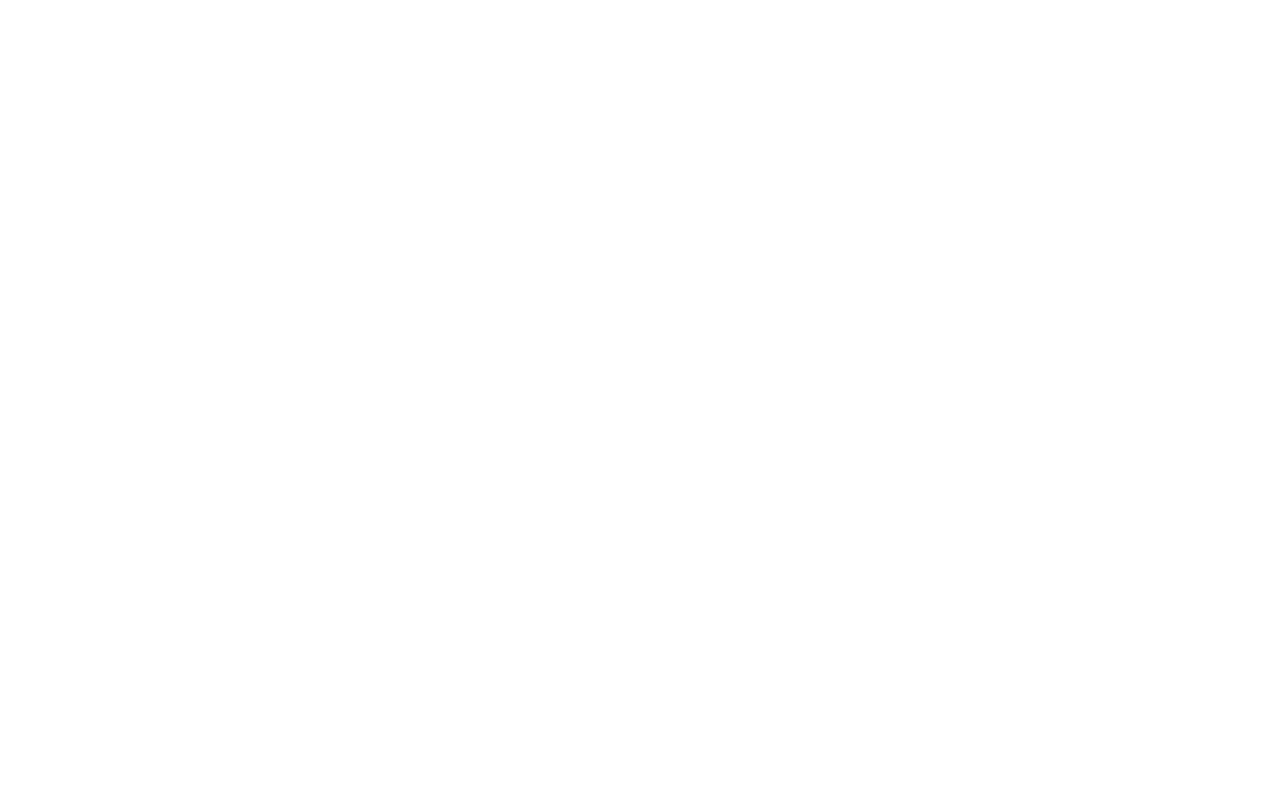
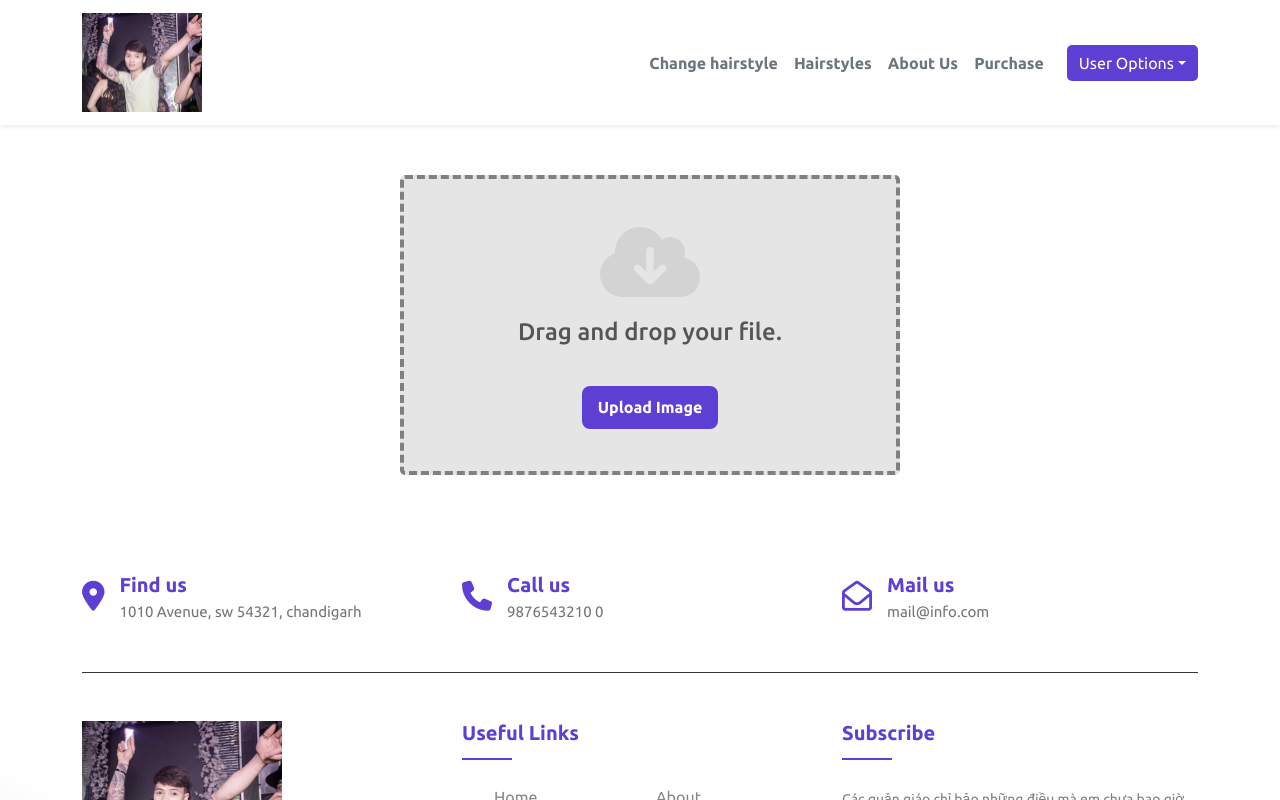
Before and after one commit to Hikarius25/newlook-ui, a React (Vite) app: page /function in a window 1280 px wide. Before the commit this address had no page. Shown: the top 800 px of the page. Built offline with nearby package versions, Linux system fonts and the light colour scheme.

Commit message:
finish-function(upload image)

```diff
--- a/src/App.jsx
+++ b/src/App.jsx
@@ -5,6 +5,8 @@
 import Login from './pages/Login';
 import Register from './pages/Register';
 import Profile from './pages/Profile';
+import Function from './pages/Function';
+import Purchase from './pages/Purchase';
 
 
 const App = () => {
@@ -14,6 +16,8 @@
         <Route path="/login" element={<Login />} />
         <Route path="/register" element={<Register />} />
         <Route path="/profile/:activepage?" element={<Profile />} />
+        <Route path="/function" element={<Function />} />
+        <Route path="/purchase" element={<Purchase />} />
       </Routes>
   );
 };
--- a/src/components/GeneratedImage/GeneratedImage.jsx
+++ b/src/components/GeneratedImage/GeneratedImage.jsx
@@ -8,6 +8,7 @@
   return (
     <div className="generated-image">
       <h2 >Generated Image</h2>
+      <h6>(within 15 days)</h6>
 
       <div class="generated-image-container">
         <table class="generated-image-table">
--- a/src/components/Header/Header.jsx
+++ b/src/components/Header/Header.jsx
@@ -5,6 +5,7 @@
 import dotxe from '../../assets/dotxe.png';
 import hailong from '../../assets/hailong.png';
 import HeaderFoot from '../HeaderFoot/HeaderFoot';
+import UploadImage from '../UploadImage/UploadImage';
 
 const Header = () => {
   return (
@@ -30,9 +31,10 @@
           </Col>
           <Col md={6}>
             <div className="head_right">
-              <div className="imageContainer d-flex justify-content-end align-items-center shadow-sm rounded">
+              {/* <div className="imageContainer d-flex justify-content-end align-items-center shadow-sm rounded">
                 <img src={choose_Pic} alt="choose-Picture" className='head_rightImg' />
-              </div>
+              </div> */}
+              <UploadImage/>
             </div>
           </Col>
         </Row>
--- a/src/components/Topbar/Topbar.jsx
+++ b/src/components/Topbar/Topbar.jsx
@@ -15,16 +15,16 @@
     <div>
       <Navbar expand="lg" className="bg-transparent shadow-sm">
         <Container>
-          <Navbar.Brand href="#">
+          <Navbar.Brand as={Link} to="/ ">
             <img src={logo} alt="logo" style={{width:"25%", height:"100%", objectFit:'cover'}}/>
           </Navbar.Brand>
           <Navbar.Toggle aria-controls="basic-navbar-nav" />
           <Navbar.Collapse id="basic-navbar-nav">
             <Nav className="ms-auto text-center d-flex justify-content-center align-items-center">
-              <Nav.Link href="#" className='text-secondary fw-bold'>Change hairstyle</Nav.Link>
+              <Nav.Link as={Link} to="/function" className='text-secondary fw-bold'>Change hairstyle</Nav.Link>
               <Nav.Link href="#" className='text-secondary fw-bold'>Hairstyles</Nav.Link>
               <Nav.Link href="#" className='text-secondary fw-bold'>About Us</Nav.Link>
-              <Nav.Link href="#" className='text-secondary fw-bold'>Purchase</Nav.Link>
+              <Nav.Link as={Link} to="/purchase" className='text-secondary fw-bold'>Purchase</Nav.Link>
 
               <Dropdown align="end">
                 <Dropdown.Toggle className="dropdown-toggle">User Options</Dropdown.Toggle>
--- /dev/null
+++ b/src/components/UploadImage/UploadImage.css
@@ -0,0 +1,56 @@
+.dragdrop {
+    display: flex;
+    flex-direction: column;
+    justify-content: center;
+    align-items: center;
+    border: 4px dashed gray;
+    border-radius: 5px;
+    background-color: rgba(0, 0, 0, 0.1);
+    padding: 2rem;
+    gap: 1rem;
+    height: 300px;
+  }
+
+  .dragdrop i {
+    font-size: 5rem;
+    color: lightgray;
+  }
+
+  .dragdrop h4 {
+    color: #555;
+  }
+
+  .dragdrop label input {
+    display: none;
+  }
+
+  .dragdrop label .upload-btn {
+    margin-top: 15px;
+    padding: 0.6rem 1rem;
+    border-radius: 0.5rem;
+    background-color: rgb(93, 63, 211);
+    color: white;
+    font-weight: bold;
+    border: none;
+    cursor: pointer;
+    transition: 0.3s;
+  }
+
+  .dragdrop .upload-btn:hover {
+    background-color: rgb(127, 0, 255);
+    transition: 0.3s;
+  }
+
+  .temp-images {
+    margin-top: 1rem;
+    display: flex;
+    flex-wrap: wrap;
+    gap: 0.5rem;
+  }
+
+  .temp-images img {
+    height: 100px;
+    width: 75px;
+    object-fit: cover;
+    border-radius: 5px;
+  }
--- /dev/null
+++ b/src/components/UploadImage/UploadImage.jsx
@@ -0,0 +1,43 @@
+import "./UploadImage.css";
+
+export default function UploadImage({ setFiles, accepts }) {
+  const handleDrag = (e) => {
+    e.preventDefault();
+  };
+
+  const handleDrop = (e) => {
+    e.preventDefault();
+    if (!e.dataTransfer?.files) return;
+
+    // Extract the first file only
+    const file = e.dataTransfer.files[0];
+    if (file && accepts.includes(file.type)) {
+      setFiles([file]); // Pass only the first file
+    }
+  };
+
+  const handleFiles = (e) => {
+    e.preventDefault();
+    const file = e.target.files[0]; // Get the first file
+    if (file) {
+      setFiles([file]); // Pass only the first file
+    }
+  };
+
+  return (
+    <div className="dragdrop" onDragOver={handleDrag} onDrop={handleDrop}>
+      <i className="fa-solid fa-cloud-arrow-down"></i>
+      <h4>Drag and drop your file.</h4>
+      <label htmlFor="upload-files">
+        <input
+          accept={accepts}
+          multiple={false} // Restrict multiple file selection
+          onChange={handleFiles}
+          type="file"
+          id="upload-files"
+        />
+        <div className="upload-btn">Upload Image</div>
+      </label>
+    </div>
+  );
+}
--- /dev/null
+++ b/src/pages/Function.jsx
@@ -0,0 +1,24 @@
+import { React, useState, useEffect } from 'react';
+import '../styles/Function.css';
+import axios from 'axios';
+import { useNavigate, useParams } from "react-router-dom";
+import Topbar from '../components/Topbar/Topbar';
+import Footer from '../components/Footer/Footer';
+import UploadImage from '../components/UploadImage/UploadImage';
+import { Button, Col, Container, Row } from 'react-bootstrap';
+import { act } from 'react';
+
+
+
+export default function Function() {
+
+  return (
+    <div>
+        <Topbar/>
+        <div className="function-upload">
+            <UploadImage/>
+        </div>
+        <Footer/>
+    </div>
+  );
+}
--- /dev/null
+++ b/src/pages/Purchase.jsx
@@ -0,0 +1,21 @@
+import { React, useState, useEffect } from 'react';
+import '../styles/Purchase.css';
+import axios from 'axios';
+import { useNavigate, useParams } from "react-router-dom";
+import Topbar from '../components/Topbar/Topbar';
+import Footer from '../components/Footer/Footer';
+import UploadImage from '../components/UploadImage/UploadImage';
+import { Button, Col, Container, Row } from 'react-bootstrap';
+import { act } from 'react';
+
+
+
+export default function Purchase() {
+
+  return (
+    <div>
+        <Topbar/>
+        <Footer/>
+    </div>
+  );
+}
--- /dev/null
+++ b/src/styles/Function.css
@@ -0,0 +1,9 @@
+.function-upload {
+    position:relative;
+    margin-top: 50px;
+    margin-left: 400px;
+    margin-bottom: 50px;
+    width: 500px;
+    justify-content: center;
+    align-items: center;
+}
```
Also changed, not shown: src/styles/Purchase.css (added).
